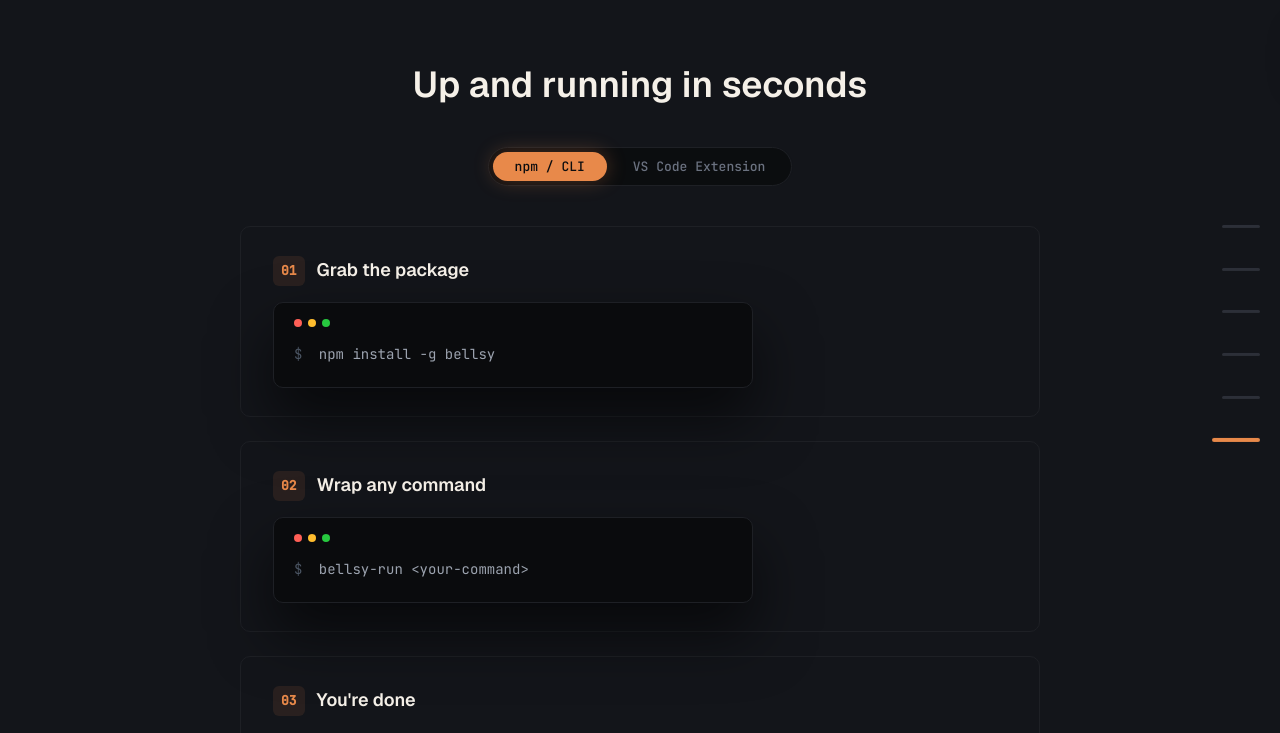
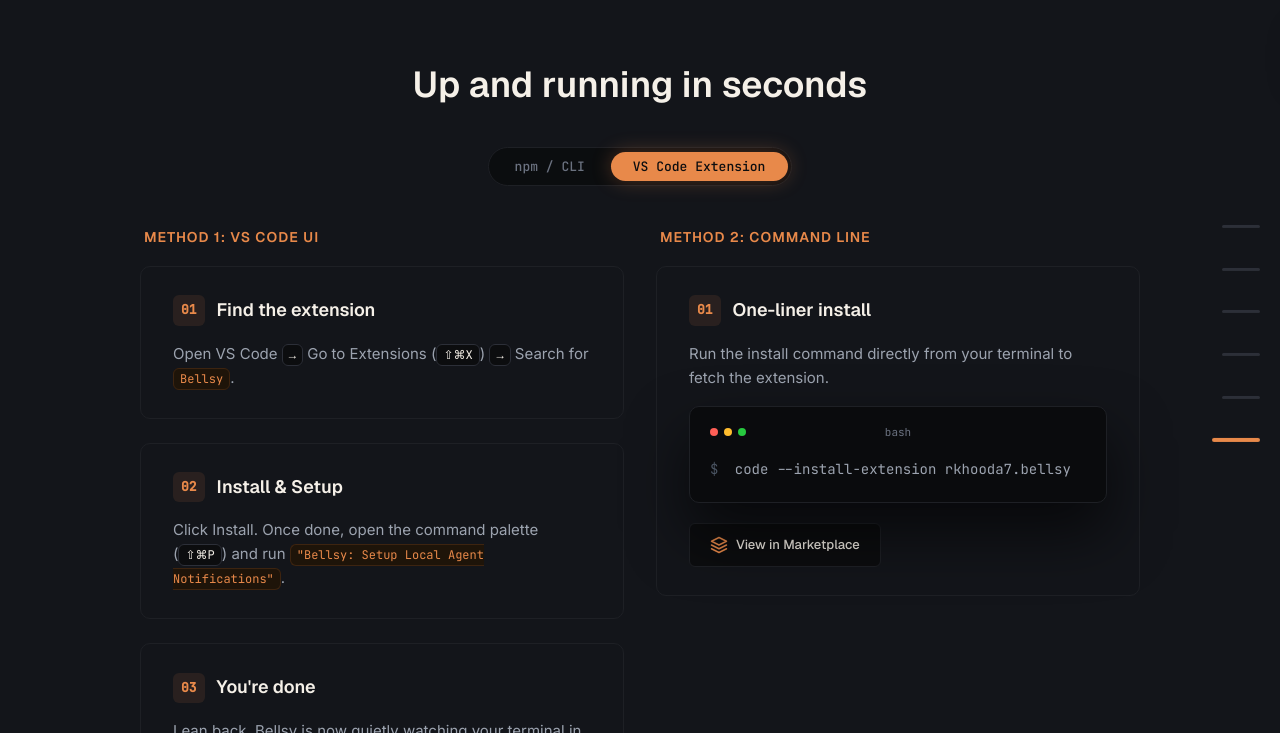
Before and after one commit to Rkhooda07/Bellsy, a website: page landing/index.html in a window 1280 px wide. Both pictures are taken after a click on the link "Get Extension". Shown: the part 2768-3501 px from the top of the page. Drawn offline with nearby package versions, Linux system fonts and the light colour scheme.

Commit message:
final UI fixes

```diff
--- a/landing/css/styles.css
+++ b/landing/css/styles.css
@@ -910,8 +910,37 @@
 
 .install-tab-content {
   display: none;
+  margin: 0 auto;
+}
+
+#cli-install {
   max-width: 800px;
-  margin: 0 auto;
+}
+
+#vscode-install {
+  max-width: 1000px;
+}
+
+.install-methods-grid {
+  display: grid;
+  grid-template-columns: 1fr 1fr;
+  gap: 32px;
+}
+
+.install-method-col {
+  display: flex;
+  flex-direction: column;
+  gap: 16px;
+}
+
+.method-title {
+  font-family: var(--font-head);
+  font-size: 14px;
+  color: var(--accent);
+  font-weight: 600;
+  text-transform: uppercase;
+  letter-spacing: 1px;
+  padding-left: 4px;
 }
 
 .install-tab-content.active {
@@ -1295,6 +1324,11 @@
 
 /* Mobile view */
 @media (max-width: 768px) {
+  .install-methods-grid {
+    grid-template-columns: 1fr;
+    gap: 48px;
+  }
+
   .menu-toggle {
     display: block;
   }
--- a/landing/index.html
+++ b/landing/index.html
@@ -41,7 +41,7 @@
                     <li><a href="#config">Config</a></li>
                     <li><a href="https://github.com/Rkhooda07/Bellsy" target="_blank" rel="noopener noreferrer">GitHub</a></li>
                 </ul>
-                <a href="#install" class="btn btn-primary nav-cta">Get Extension</a>
+                <a href="#install" class="btn btn-primary nav-cta" id="navVsCodeBtn">Get Extension</a>
             </div>
 
             <button class="menu-toggle" id="menuToggle" aria-label="Toggle Menu">
@@ -423,14 +423,45 @@
 
                 <!-- VS Code Install content -->
                 <div class="install-tab-content" id="vscode-install">
+                    <div class="install-methods-grid">
+                        <!-- Method 1 (Left): Manual UI Install -->
+                        <div class="install-method-col">
+                            <h3 class="method-title">Method 1: VS Code UI</h3>
                             <div class="install-steps">
-                        <!-- Step 1 -->
                                 <div class="install-step">
                                     <div class="install-step-header">
                                         <span class="install-step-number">01</span>
-                                <h3 class="install-step-title">Install the Extension</h3>
+                                        <h3 class="install-step-title">Find the extension</h3>
                                     </div>
-                            <p class="install-step-text">Run the install command in your terminal, or grab it directly from the Visual Studio Marketplace.</p>
+                                    <p class="install-step-text">Open VS Code <kbd class="kbd-key">→</kbd> Go to Extensions (<kbd class="kbd-key">⇧⌘X</kbd>) <kbd class="kbd-key">→</kbd> Search for <span class="code-inline">Bellsy</span>.</p>
+                                </div>
+                                <div class="install-step">
+                                    <div class="install-step-header">
+                                        <span class="install-step-number">02</span>
+                                        <h3 class="install-step-title">Install & Setup</h3>
+                                    </div>
+                                    <p class="install-step-text">Click Install. Once done, open the command palette (<kbd class="kbd-key">⇧⌘P</kbd>) and run <span class="code-inline">"Bellsy: Setup Local Agent Notifications"</span>.</p>
+                                </div>
+                                <div class="install-step">
+                                    <div class="install-step-header">
+                                        <span class="install-step-number">03</span>
+                                        <h3 class="install-step-title">You're done</h3>
+                                    </div>
+                                    <p class="install-step-text">Lean back. Bellsy is now quietly watching your terminal in the background.</p>
+                                </div>
+                            </div>
+                        </div>
+
+                        <!-- Method 2 (Right): CLI Install -->
+                        <div class="install-method-col">
+                            <h3 class="method-title">Method 2: Command Line</h3>
+                            <div class="install-steps">
+                                <div class="install-step">
+                                    <div class="install-step-header">
+                                        <span class="install-step-number">01</span>
+                                        <h3 class="install-step-title">One-liner install</h3>
+                                    </div>
+                                    <p class="install-step-text">Run the install command directly from your terminal to fetch the extension.</p>
 
                                     <div class="terminal-block copyable" data-command="code --install-extension rkhooda7.bellsy">
                                         <div class="terminal-copy-btn">
@@ -461,14 +492,7 @@
                                         View in Marketplace
                                     </a>
                                 </div>
-
-                        <!-- Step 2 -->
-                        <div class="install-step">
-                            <div class="install-step-header">
-                                <span class="install-step-number">02</span>
-                                <h3 class="install-step-title">Fire it up</h3>
                             </div>
-                            <p class="install-step-text">Open your command palette (<kbd class="kbd-key">⇧⌘P</kbd>) and run <span class="code-inline">"Bellsy: Setup Local Agent Notifications"</span>.</p>
                         </div>
                     </div>
                 </div>
--- a/landing/js/main.js
+++ b/landing/js/main.js
@@ -306,4 +306,14 @@
             }
         });
     }
+
+    const navVsCodeBtn = document.getElementById('navVsCodeBtn');
+    if (navVsCodeBtn) {
+        navVsCodeBtn.addEventListener('click', () => {
+            const vscodeTab = document.querySelector('.install-tab-btn[data-tab="vscode-install"]');
+            if (vscodeTab && !vscodeTab.classList.contains('active')) {
+                vscodeTab.click();
+            }
+        });
+    }
 });
```
Lines whose indentation alone changed are shown as unchanged.
